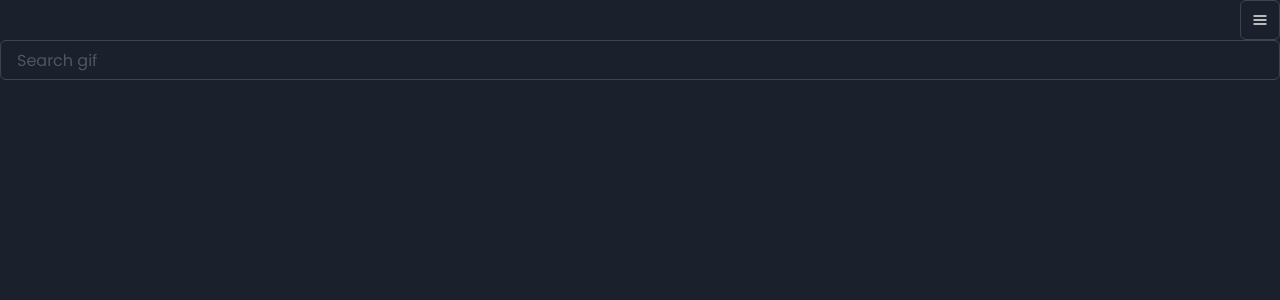
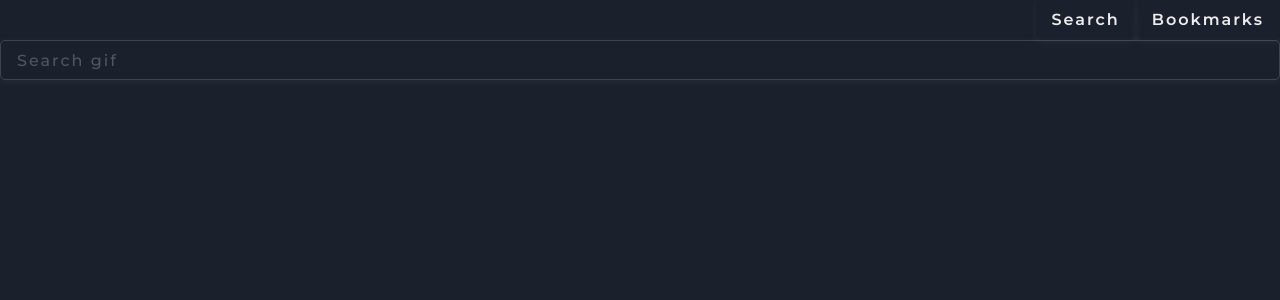
Before and after one commit to Julchu/KnowHow, a Next.js app: page / in a window 1280 px wide. Shown: the top 300 px of the page. Built offline with nearby package versions, Linux system fonts and the light colour scheme.

Commit message:
Modifying Layout, theme, and Chakra components (Button, Input, Menu) * Layout: adding mobile hamburger menu; desktop: button placeholders * Theme: font change, padding space, enabling input/button modifications * Button and Input: drop shadows, button colors * Menu: cleanup unused variables

```diff
--- /dev/null
+++ b/src/components/UI/Button.tsx
@@ -0,0 +1,28 @@
+import { defineStyleConfig } from "@chakra-ui/react";
+
+const Button = defineStyleConfig({
+  // The styles all button have in common
+  baseStyle: {
+    letterSpacing: "2px",
+    border: "none",
+    outline: "none",
+    borderRadius: "5px",
+    boxShadow: "normal",
+    transition: "box-shadow 0.2s ease-in-out",
+    _hover: { boxShadow: "hover" },
+    _focus: { boxShadow: "focus" },
+  },
+  // Two sizes: sm and md
+  sizes: {},
+  // Two variants: outline and solid
+  variants: {
+    defaultVariant: {},
+  },
+  // The default size and variant values
+  defaultProps: {
+    // size: 'md',
+    variant: "defaultVariant",
+  },
+});
+
+export default Button;
--- /dev/null
+++ b/src/components/UI/Input.tsx
@@ -0,0 +1,36 @@
+import { inputAnatomy } from "@chakra-ui/anatomy";
+import { createMultiStyleConfigHelpers } from "@chakra-ui/react";
+
+const { definePartsStyle, defineMultiStyleConfig } =
+  createMultiStyleConfigHelpers(inputAnatomy.keys);
+
+const baseStyle = definePartsStyle({
+  field: {
+    letterSpacing: "2px",
+    border: "none",
+    outline: "none",
+    borderRadius: "5px",
+    boxShadow: "normal",
+    transition: "box-shadow 0.2s ease-in-out",
+    _hover: { boxShadow: "hover" },
+    _focus: { boxShadow: "focus" },
+    fontWeight: 500,
+    _invalid: {
+      color: "red",
+      fontWeight: 600,
+      _placeholder: {
+        color: "red",
+      },
+    },
+    // Dark mode alternatives
+    _dark: {},
+  },
+  element: {},
+  addon: {},
+});
+
+const Input = defineMultiStyleConfig({
+  baseStyle,
+});
+
+export default Input;
--- a/src/components/UI/Layout.tsx
+++ b/src/components/UI/Layout.tsx
@@ -4,19 +4,14 @@ import {
   Button,
   Container,
   IconButton,
-  Link,
   Menu,
   MenuButton,
-  MenuDivider,
+  MenuGroup,
   MenuItem,
-  MenuItemOption,
   MenuList,
-  MenuOptionGroup,
-  Stack,
-  useColorMode,
+  Show,
 } from "@chakra-ui/react";
 import NextLink from "next/link";
-import { useDisclosure } from "@chakra-ui/react";
 import { HamburgerIcon } from "@chakra-ui/icons";
 import { useRouter } from "next/router";
 
@@ -27,23 +22,31 @@ import { useRouter } from "next/router";
  */
 const Layout: FC<{ children: ReactNode }> = ({ children }) => {
   return (
-    <Container
-      maxW={"container.xl"}
-      p={{ base: "0px" }}
-      height={{ base: "100svh", sm: "100vh" }}
-      width={{ sm: "100vw" }}
-    >
+    <Box h={{ base: "100svh", sm: "100vh" }} w={{ sm: "100vw" }}>
+      <Container maxW={"container.xl"} p={{ base: "0px" }} h={"100%"}>
         <Header />
-      <>{children}</>
+        {children}
       </Container>
+    </Box>
   );
 };
 
 const Header: FC = () => {
-  const { colorMode, setColorMode } = useColorMode();
   const { asPath } = useRouter();
   return (
-    <Box display={{ base: "flex", sm: "block" }} float={{ sm: "right" }}>
+    <Box display={{ base: "flex", sm: "block" }} float={"right"}>
+      {/* Desktop button layout */}
+      <Show above={"sm"}>
+        <Button as={NextLink} href={"/"}>
+          Search
+        </Button>
+        <Button as={NextLink} href={"bookmarks"}>
+          Bookmarks
+        </Button>
+      </Show>
+
+      {/* Mobile hamburger menu */}
+      <Show below={"sm"}>
         <Menu>
           <MenuButton
             as={IconButton}
@@ -52,30 +55,7 @@ const Header: FC = () => {
             variant="outline"
           />
           <MenuList>
-          <MenuOptionGroup
-            title="Color mode"
-            type="radio"
-            onChange={(e) => {
-              setColorMode(e as "light" | "dark");
-            }}
-          >
-            <MenuItemOption
-              closeOnSelect={false}
-              value={"light"}
-              bg={colorMode === "light" ? "knowHowGreen" : ""}
-            >
-              Light
-            </MenuItemOption>
-            <MenuItemOption
-              closeOnSelect={false}
-              value={"dark"}
-              bg={colorMode === "dark" ? "knowHowGreen" : ""}
-            >
-              Dark
-            </MenuItemOption>
-          </MenuOptionGroup>
-
-          <MenuDivider />
+            <MenuGroup title="Links">
               <MenuItem
                 as={NextLink}
                 href={"/"}
@@ -90,8 +70,10 @@ const Header: FC = () => {
               >
                 Bookmarks
               </MenuItem>
+            </MenuGroup>
           </MenuList>
         </Menu>
+      </Show>
     </Box>
   );
 };
--- a/src/components/UI/Menu.tsx
+++ b/src/components/UI/Menu.tsx
@@ -5,7 +5,6 @@ const { definePartsStyle, defineMultiStyleConfig } =
   createMultiStyleConfigHelpers(menuAnatomy.keys);
 
 const baseStyle = definePartsStyle({
-  button: {},
   list: {
     boxShadow: "normal",
   },
@@ -13,9 +12,6 @@ const baseStyle = definePartsStyle({
     _hover: { bg: "knowHowGreen" },
     bg: "none",
   },
-  groupTitle: {},
-  command: {},
-  divider: {},
 });
 
 const Menu = defineMultiStyleConfig({
--- a/src/components/UI/Theme.tsx
+++ b/src/components/UI/Theme.tsx
@@ -2,9 +2,11 @@ import { extendTheme } from "@chakra-ui/react";
 import { Montserrat, Poppins } from "next/font/google";
 import Link from "@/components/UI/Link";
 import Menu from "@/components/UI/Menu";
+import Input from "@/components/UI/Input";
+import Button from "@/components/UI/Button";
 
 // Import the weights and subsets, add any other config here as well
-const poppins = Poppins({
+const _poppins = Poppins({
   weight: ["400", "500", "600", "700", "800", "900"],
   subsets: ["latin"],
 });
@@ -20,8 +22,8 @@ const theme = {
   },
   // Basic font setup with font weights used when text is bold
   fonts: {
-    heading: poppins.style.fontFamily,
-    body: poppins.style.fontFamily,
+    heading: montserrat.style.fontFamily,
+    body: montserrat.style.fontFamily,
   },
   fontWeights: {
     regular: 400,
@@ -35,17 +37,17 @@ const theme = {
     focus: `rgba(0, 0, 0, 0.35) 0px 5px 15px`,
     under: `rgba(0, 0, 0, 0.16) 0px 3px 6px, rgba(0, 0, 0, 0.23) 0px 3px 6px`,
   },
+  space: {
+    desktopPadding: "25px",
+  },
   /** Modifying default components;
    * Customizing components here will affect all components throughout app, putting high focus on reusibility
    */
   components: {
     Link,
-    // Button,
-    // Input,
-    // Select,
-    // Card,
+    Button,
+    Input,
     Menu,
-    // Accordion,
   },
   config: {
     cssVarPrefix: "knowHow",
```
Lines whose indentation alone changed are shown as unchanged.
